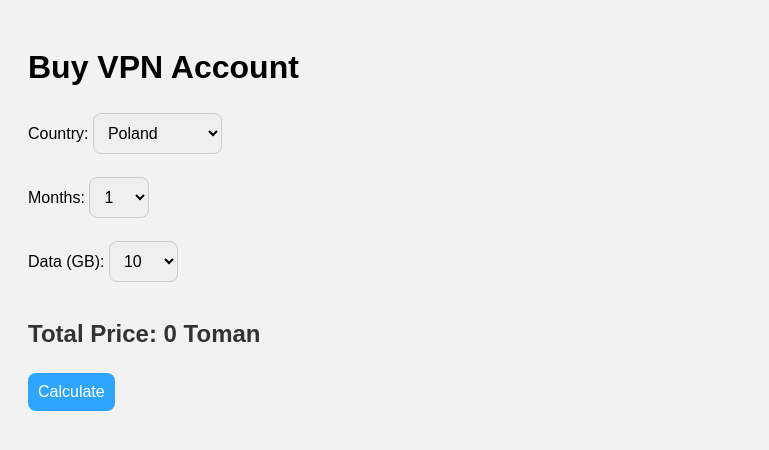
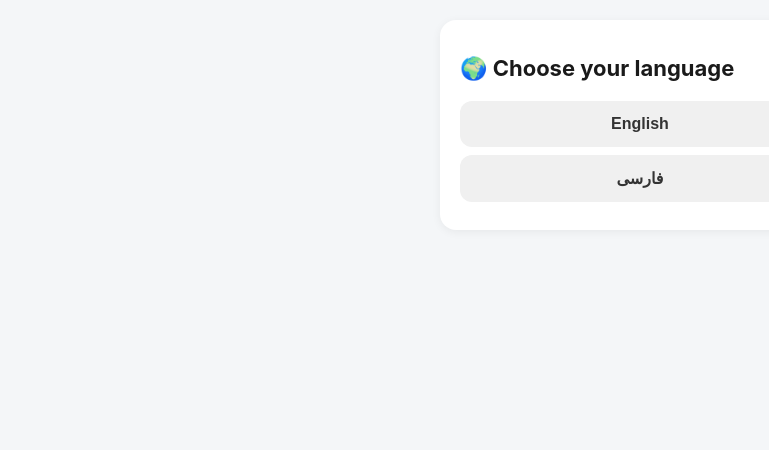
Before and after one commit to fatisedghy/Vpn-miniapp, a plain HTML site: page index.html in a window 1280 px wide. Shown: the whole page, without its empty margins (0-769 px from the left). Drawn offline with Linux system fonts and the light colour scheme.

Commit message:
Update index.html

```diff
--- a/index.html
+++ b/index.html
@@ -6,33 +6,57 @@
   <script src="https://telegram.org/js/telegram-web-app.js"></script>
   <title>VPN Store</title>
   <style>
+    * { box-sizing: border-box; }
     body {
-      font-family: sans-serif;
-      background-color: #f2f2f2;
+      font-family: -apple-system, sans-serif;
+      background-color: #f4f6f8;
       padding: 20px;
+      margin: 0;
     }
-    select, button {
-      padding: 10px;
-      font-size: 16px;
-      margin-top: 5px;
-      border-radius: 8px;
-      border: 1px solid #ccc;
+    .card {
+      background: white;
+      border-radius: 16px;
+      padding: 20px;
+      box-shadow: 0 2px 10px rgba(0,0,0,0.06);
+      max-width: 400px;
+      margin: 0 auto;
     }
+    h1 { font-size: 22px; margin-bottom: 20px; color: #1a1a1a; }
+    .field { margin-bottom: 16px; }
+    label { display: block; font-size: 14px; color: #666; margin-bottom: 6px; }
+    select {
+      width: 100%; padding: 12px; font-size: 16px;
+      border-radius: 10px; border: 1px solid #ddd; background: #fafafa;
+    }
+    .price-box {
+      background: #eef6ff; border-radius: 12px; padding: 16px;
+      text-align: center; margin: 20px 0;
+    }
+    .price-box .label { font-size: 13px; color: #666; }
+    .price-box .amount { font-size: 26px; font-weight: bold; color: #2ea6ff; }
     button {
-      background-color: #2ea6ff;
-      color: white;
-      border: none;
-      cursor: pointer;
+      width: 100%; padding: 14px; font-size: 16px; font-weight: bold;
+      border-radius: 12px; border: none; background-color: #2ea6ff;
+      color: white; cursor: pointer; margin-bottom: 10px;
     }
-    h2 {
-      color: #333;
-    }
+    .lang-btn { background: #f0f0f0; color: #333; margin-bottom: 8px; }
+    #main-screen { display: none; }
+    .rtl { direction: rtl; text-align: right; }
   </style>
 </head>
 <body>
-  <h1>Buy VPN Account</h1>
 
-  <label>Country:</label>
+  <div class="card" id="lang-screen">
+    <h1>🌍 Choose your language</h1>
+    <button class="lang-btn" onclick="setLanguage('en')">English</button>
+    <button class="lang-btn" onclick="setLanguage('fa')">فارسی</button>
+  </div>
+
+  <div class="card" id="main-screen">
+    <h1 id="title">Buy VPN Account</h1>
+
+    <div class="field">
+      <label id="label-country">Country</label>
       <select id="country">
         <option value="Poland">Poland</option>
         <option value="Netherlands">Netherlands</option>
@@ -40,36 +64,91 @@
         <option value="Turkey">Turkey</option>
         <option value="Finland">Finland</option>
       </select>
+    </div>
 
-  <br><br>
-
-  <label>Months:</label>
+    <div class="field">
+      <label id="label-months">Months</label>
       <select id="months">
         <option value="1">1</option>
         <option value="3">3</option>
         <option value="6">6</option>
         <option value="12">12</option>
       </select>
+    </div>
 
-  <br><br>
-
-  <label>Data (GB):</label>
+    <div class="field">
+      <label id="label-gb">Data (GB)</label>
       <select id="gb">
         <option value="10">10</option>
         <option value="30">30</option>
         <option value="50">50</option>
         <option value="100">100</option>
       </select>
+    </div>
 
-  <br><br>
+    <div class="price-box">
+      <div class="label" id="label-total">Total Price</div>
+      <div class="amount"><span id="price">0</span> <span id="label-toman">Toman</span></div>
+    </div>
 
-  <h2>Total Price: <span id="price">0</span> Toman</h2>
-
-  <button onclick="calculatePrice()">Calculate</button>
+    <button onclick="calculatePrice()" id="btn-calc">Calculate</button>
+  </div>
 
   <script>
     const pricePerMonth = 50000;
     const pricePerGB = 3000;
+
+    const texts = {
+      en: {
+        title: "Buy VPN Account",
+        country: "Country",
+        months: "Months",
+        gb: "Data (GB)",
+        total: "Total Price",
+        toman: "Toman",
+        calc: "Calculate"
+      },
+      fa: {
+        title: "خرید اکانت وی‌پی‌ان",
+        country: "کشور",
+        months: "تعداد ماه",
+        gb: "حجم (گیگابایت)",
+        total: "قیمت کل",
+        toman: "تومان",
+        calc: "محاسبه"
+      }
+    };
+
+    function setLanguage(lang) {
+      const t = texts[lang];
+      document.getElementById("title").textContent = t.title;
+      document.getElementById("label-country").textContent = t.country;
+      document.getElementById("label-months").textContent = t.months;
+      document.getElementById("label-gb").textContent = t.gb;
+      document.getElementById("label-total").textContent = t.total;
+      document.getElementById("label-toman").textContent = t.toman;
+      document.getElementById("btn-calc").textContent = t.calc;
+
+      const mainScreen = document.getElementById("main-screen");
+      if (lang === "fa") {
+        mainScreen.classList.add("rtl");
+      } else {
+        mainScreen.classList.remove("rtl");
+      }
+
+      document.getElementById("lang-screen").style.display = "none";
+      mainScreen.style.display = "block";
+    }
+
+    function checkLanguageFromURL() {
+      const params = new URLSearchParams(window.location.search);
+      const lang = params.get("lang");
+      if (lang === "fa" || lang === "en") {
+        setLanguage(lang);
+      }
+    }
+
+    checkLanguageFromURL();
 
     function calculatePrice() {
       const months = parseInt(document.getElementById("months").value);
```
Lines whose indentation alone changed are shown as unchanged.
